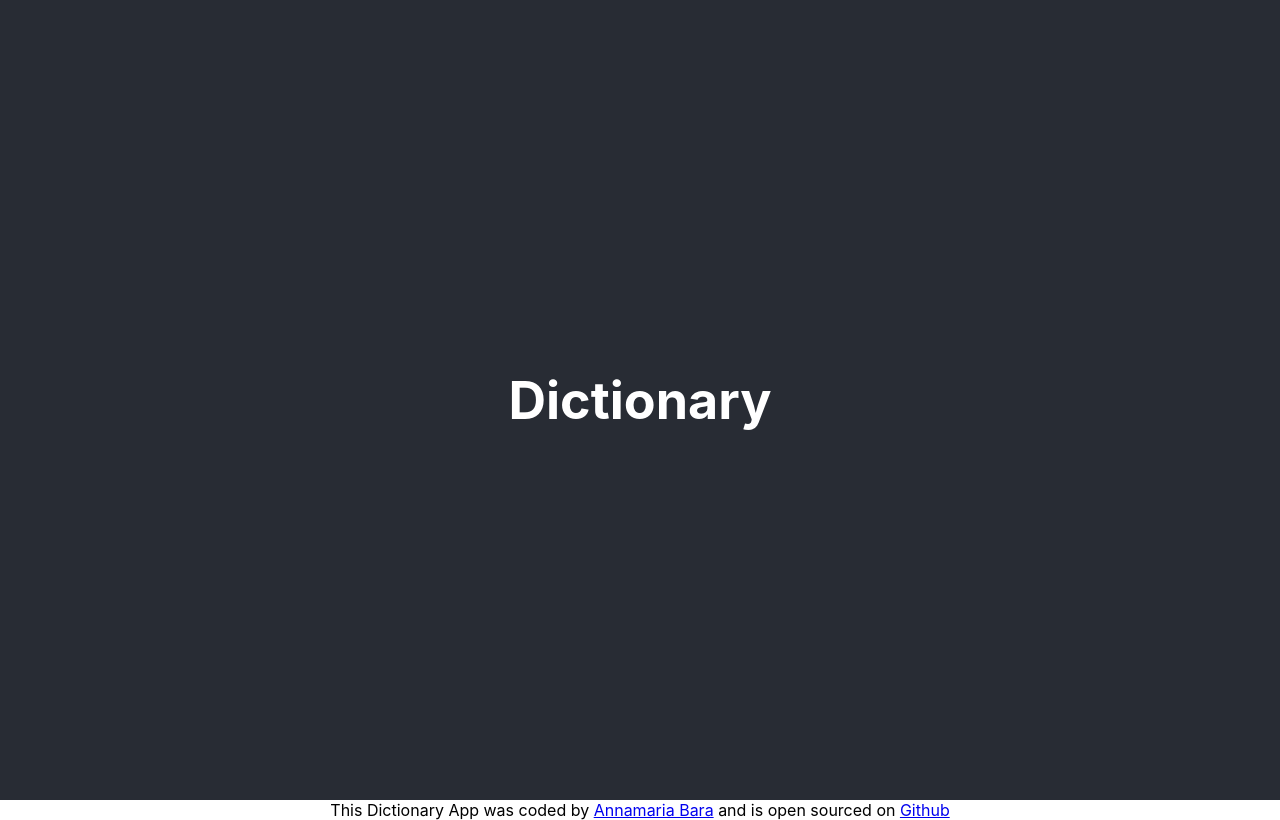
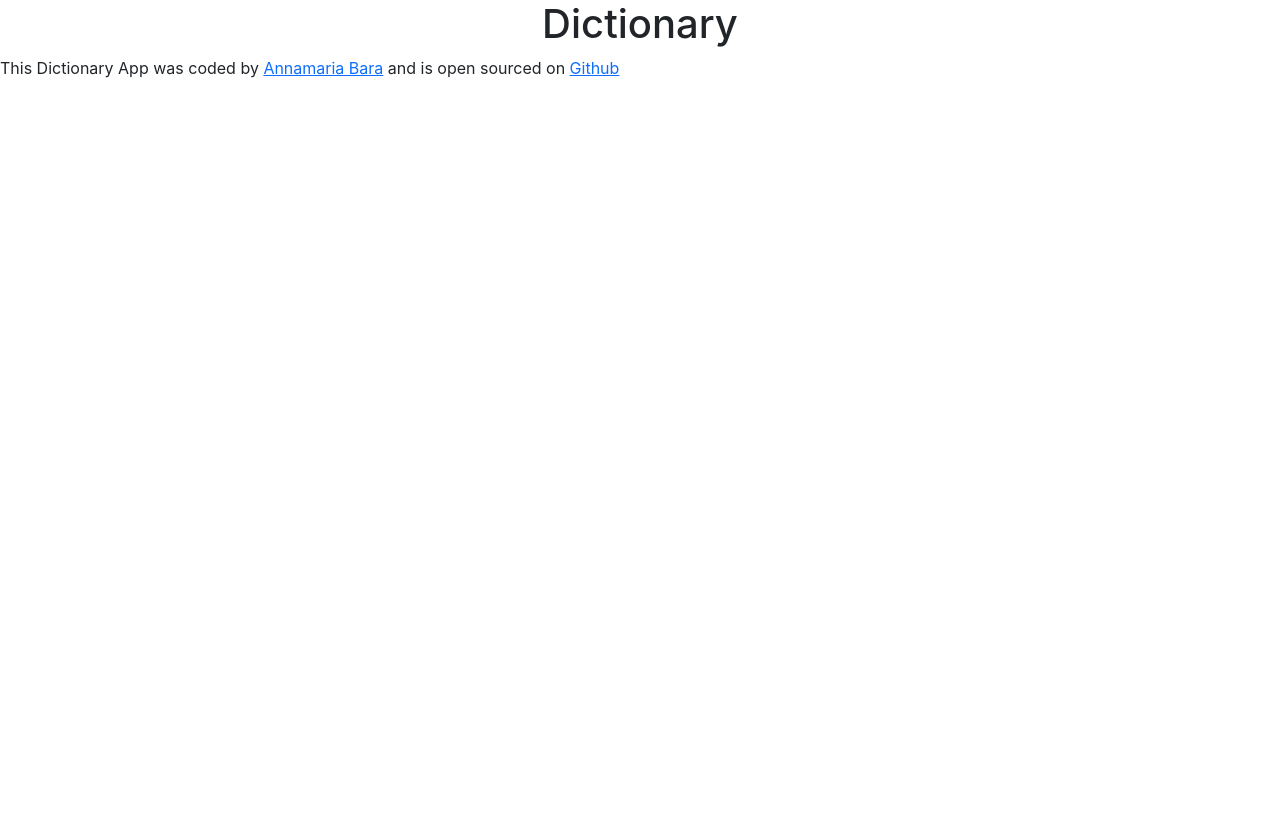
Before and after one commit to yesthis1please/shecodes_react_project_dictionary, a React (Create React App) app: page / in a window 1280 px wide. Built offline with nearby package versions, Linux system fonts and the light colour scheme.

Commit message:
Installed and imported Bootstrap

```diff
--- a/package.json
+++ b/package.json
@@ -6,7 +6,9 @@
     "@testing-library/jest-dom": "^5.16.4",
     "@testing-library/react": "^13.3.0",
     "@testing-library/user-event": "^13.5.0",
+    "bootstrap": "^5.1.3",
     "react": "^18.2.0",
+    "react-bootstrap": "^2.4.0",
     "react-dom": "^18.2.0",
     "react-scripts": "5.0.1",
     "web-vitals": "^2.1.4"
--- a/public/index.html
+++ b/public/index.html
@@ -9,6 +9,12 @@
       name="Dictionary"
       content="Dictionary App created using create-react-app"
     />
+    <link
+  rel="stylesheet"
+  href="https://cdn.jsdelivr.net/npm/bootstrap@5.1.3/dist/css/bootstrap.min.css"
+  integrity="sha384-1BmE4kWBq78iYhFldvKuhfTAU6auU8tT94WrHftjDbrCEXSU1oBoqyl2QvZ6jIW3"
+  crossorigin="anonymous"
+/>
     <!--
       manifest.json provides metadata used when your web app is installed on a
       user's mobile device or desktop. See https://developers.google.com/web/fundamentals/web-app-manifest/
--- a/src/App.css
+++ b/src/App.css
@@ -1,38 +1,3 @@
-.App {
-  text-align: center;
+.App-header {
+text-align: center;
 }
-
-.App-logo {
-  height: 40vmin;
-  pointer-events: none;
-}
-
-@media (prefers-reduced-motion: no-preference) {
-  .App-logo {
-    animation: App-logo-spin infinite 20s linear;
-  }
-}
-
-.App-header {
-  background-color: #282c34;
-  min-height: 100vh;
-  display: flex;
-  flex-direction: column;
-  align-items: center;
-  justify-content: center;
-  font-size: calc(10px + 2vmin);
-  color: white;
-}
-
-.App-link {
-  color: #61dafb;
-}
-
-@keyframes App-logo-spin {
-  from {
-    transform: rotate(0deg);
-  }
-  to {
-    transform: rotate(360deg);
-  }
-}
```
Also changed, not shown: 1 other file (tests, documents, lock files or other folders).
